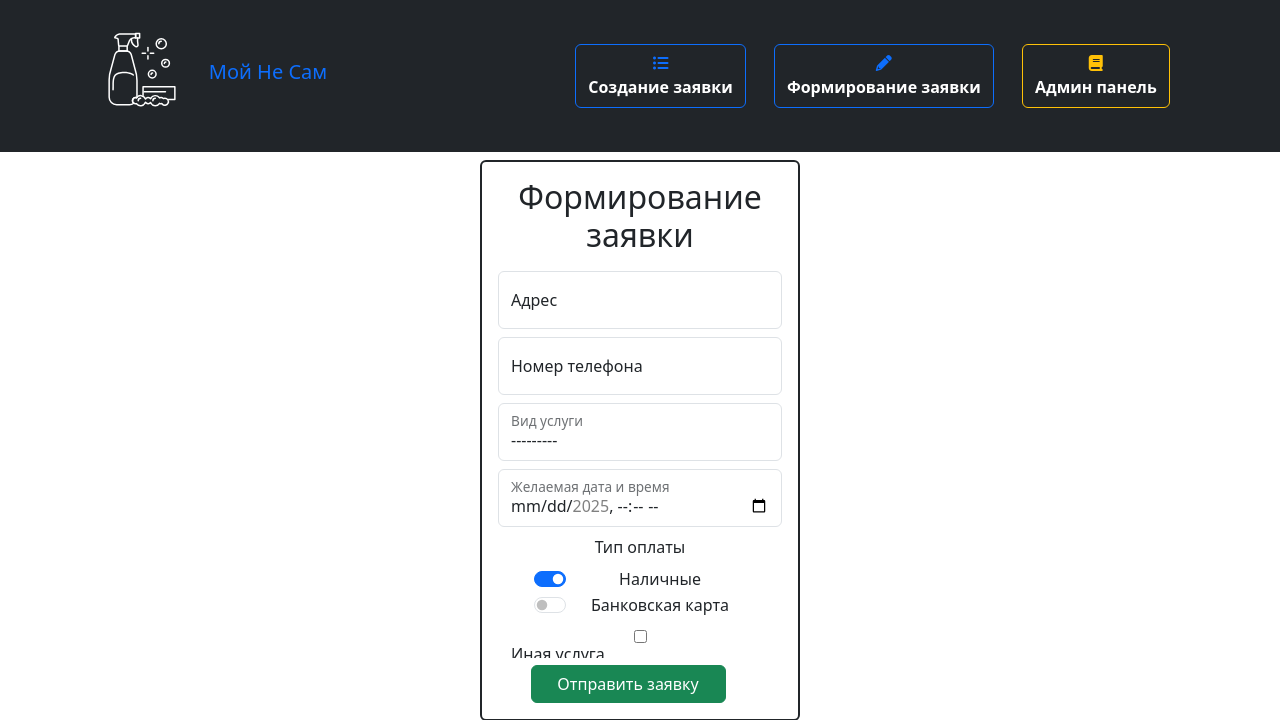
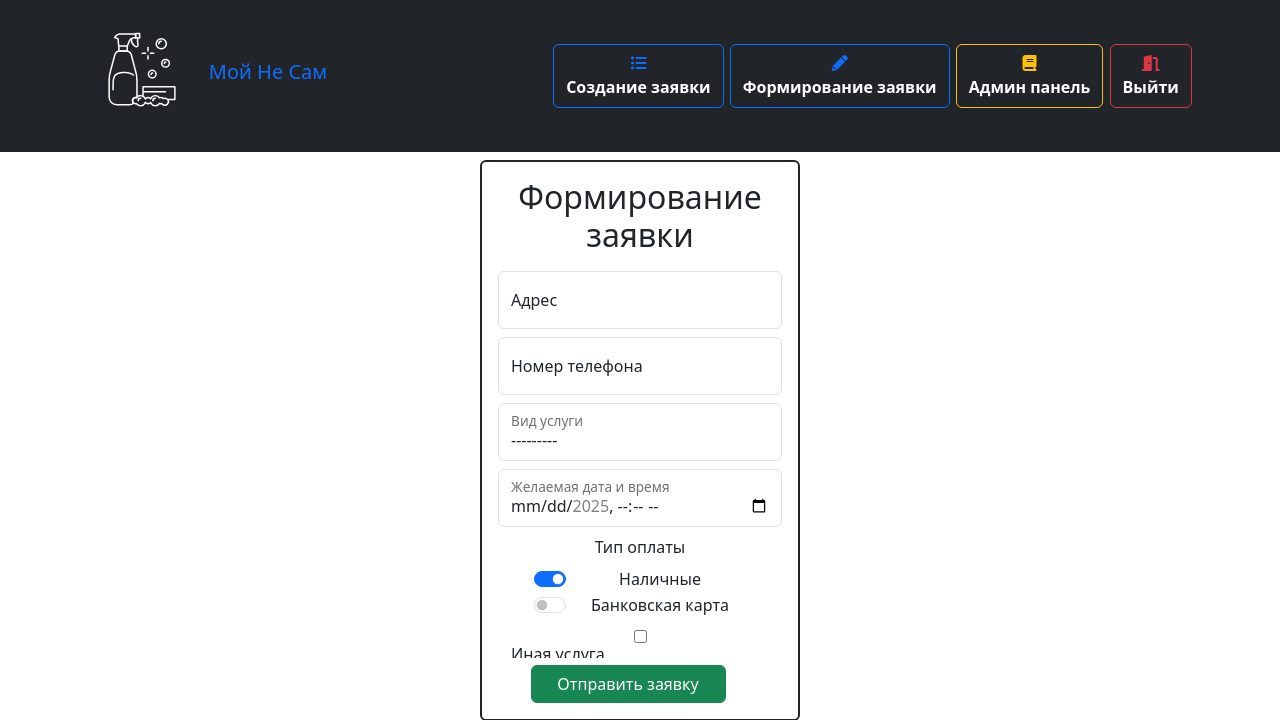
Before and after one commit to NoobikNovi4ok/clining_service, a Django app: page /req/create-request/ in a window 1280 px wide. Shown: the top 720 px of the page. Run offline with Django 5.2, Linux system fonts and the light colour scheme; the visitor is signed in with stand-in values (Sample User, id 1); some libraries are stand-ins or nearby versions.

Commit message:
Unlock_Quit_Button

```diff
--- a/main/templates/components/_header.html
+++ b/main/templates/components/_header.html
@@ -96,11 +96,11 @@
                         <p class="text-white fw-bold custom-link mb-1">Админ панель</p>
                     </a>
                 {% endif %}
-                {% comment %} <a class="d-block text-center align-items-center custom-header-link btn btn-outline-danger pb-1"
+                 <a class="d-block text-center align-items-center custom-header-link btn btn-outline-danger pb-1"
                    href="{% url "user:logout" %}">
                     <i class="fa-solid fa-door-open"></i>
                     <p class="text-white fw-bold custom-link mb-1">Выйти</p>
-                </a> {% endcomment %}
+                </a>
             {% else %}
                 <a href="{% url "user:login" %}"
                    class="btn btn-outline-warning btn-custom-users">Авторизоваться</a>
@@ -135,11 +135,11 @@
                     <p class="text-white fw-bold custom-link mb-1">Админ панель</p>
                 </a>
             {% endif %}
-            {% comment %} <a class="nav-item nav-link text-center align-items-center custom-header-link btn btn-outline-danger pb-1"
+            <a class="nav-item nav-link text-center align-items-center custom-header-link btn btn-outline-danger pb-1"
                href="{% url "user:logout" %}">
                 <i class="fa-solid fa-door-open"></i>
                 <p class="text-white fw-bold custom-link mb-1">Выйти</p>
-            </a> {% endcomment %}
+            </a>
         {% else %}
             <a href="{% url "user:login" %}"
                class="btn btn-outline-warning btn-custom-users">Авторизоваться</a>
```
